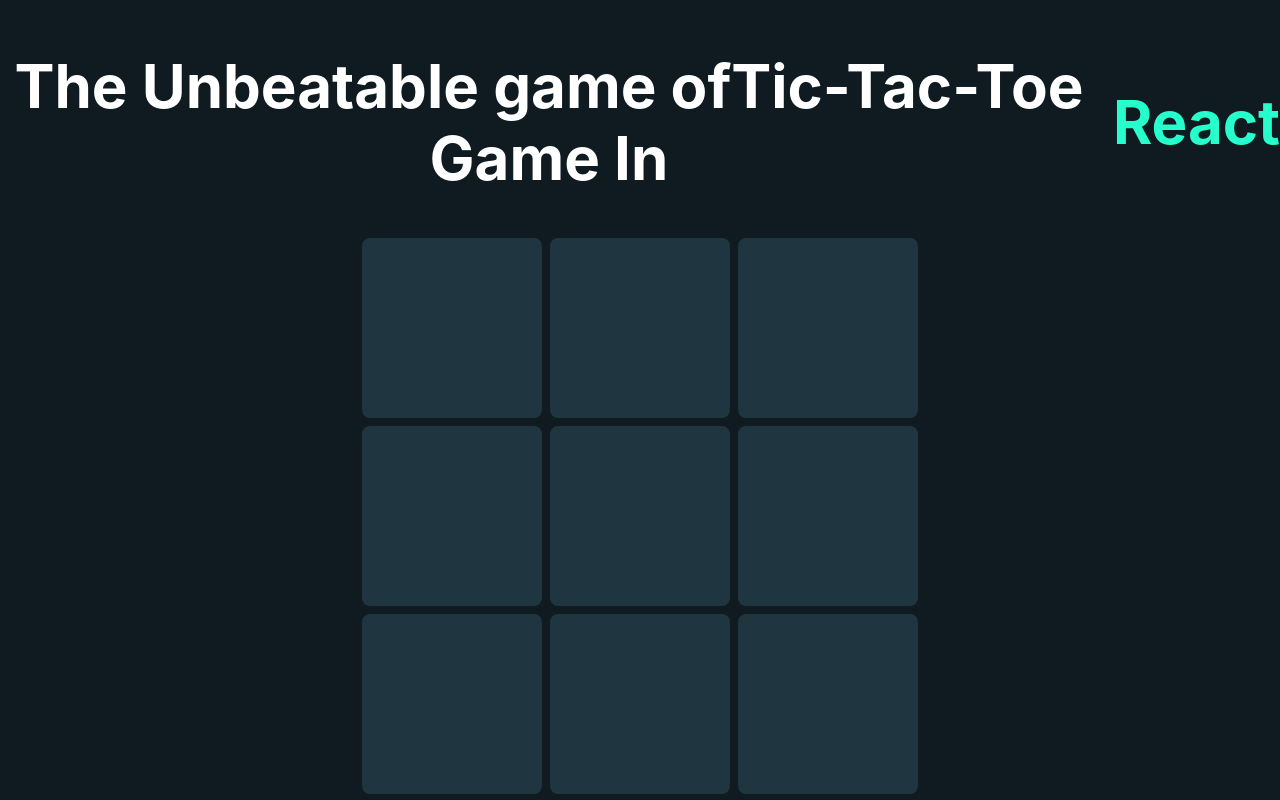
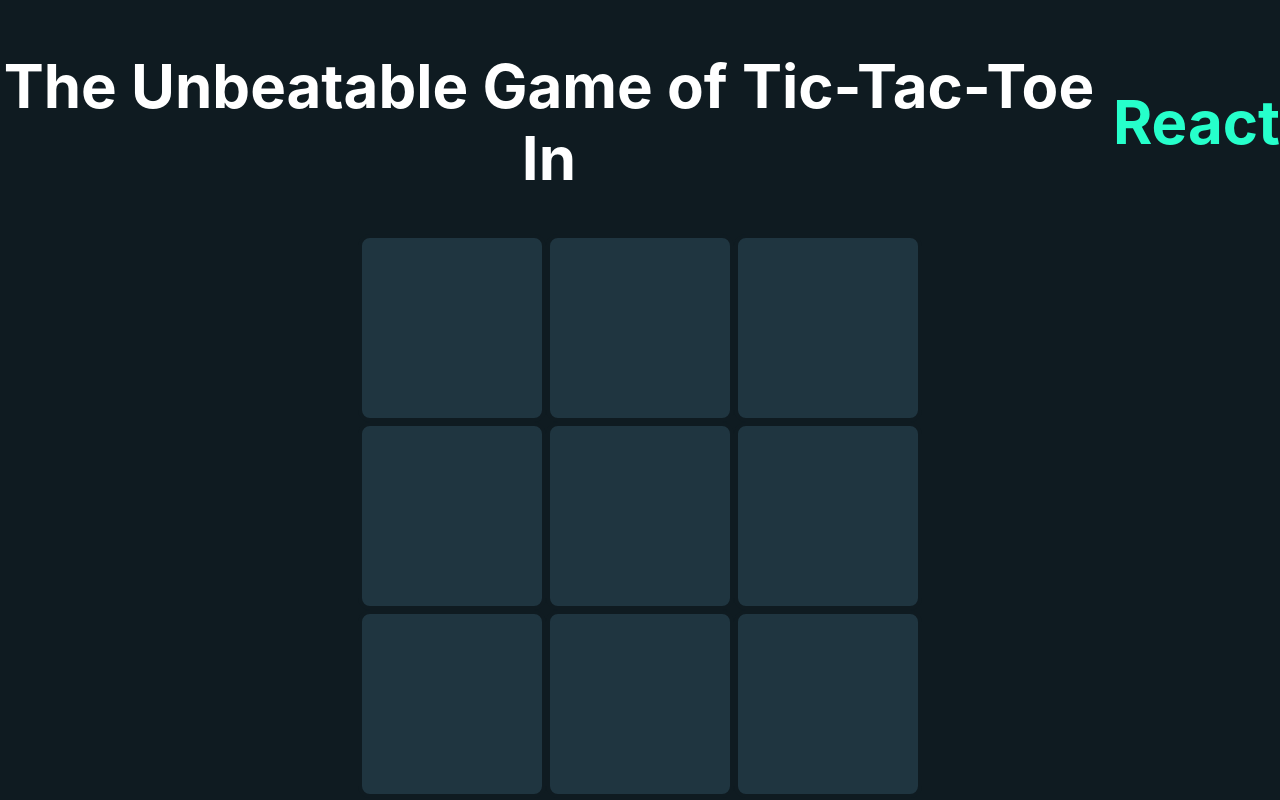
Before and after one commit to ssprasad-23/tic-tac-toe, a React (Create React App) app: page / in a window 1280 px wide. Shown: the top 800 px of the page. Built offline with nearby package versions, Linux system fonts and the light colour scheme.

Commit message:
fix minor bug

```diff
--- a/src/Components/TikTacToe/TicTacToe.jsx
+++ b/src/Components/TikTacToe/TicTacToe.jsx
@@ -154,7 +154,7 @@
   const reset = () => {
     setLock(false);
     data = ["","","","","","","","","",];
-    titleRef.current.innerHTML = "The Unbeatable game ofTic-Tac-Toe Game In <span>React</span>";
+    titleRef.current.innerHTML = "The Unbeatable game of Tic-Tac-Toe In <span>React</span>";
     box_array.map((e) => {
       e.current.innerHTML = "";
     })
@@ -162,7 +162,7 @@
 
   return (
     <div className='container'>
-      <h1 className="title" ref={titleRef}>The Unbeatable game ofTic-Tac-Toe Game In <span>React</span></h1>
+      <h1 className="title" ref={titleRef}>The Unbeatable Game of Tic-Tac-Toe In <span>React</span></h1>
       <div className="board">
         <div className="row1">
             <div className="boxes" ref={box1} onClick={(e)=>{toggle(e,0)}}></div>
```
